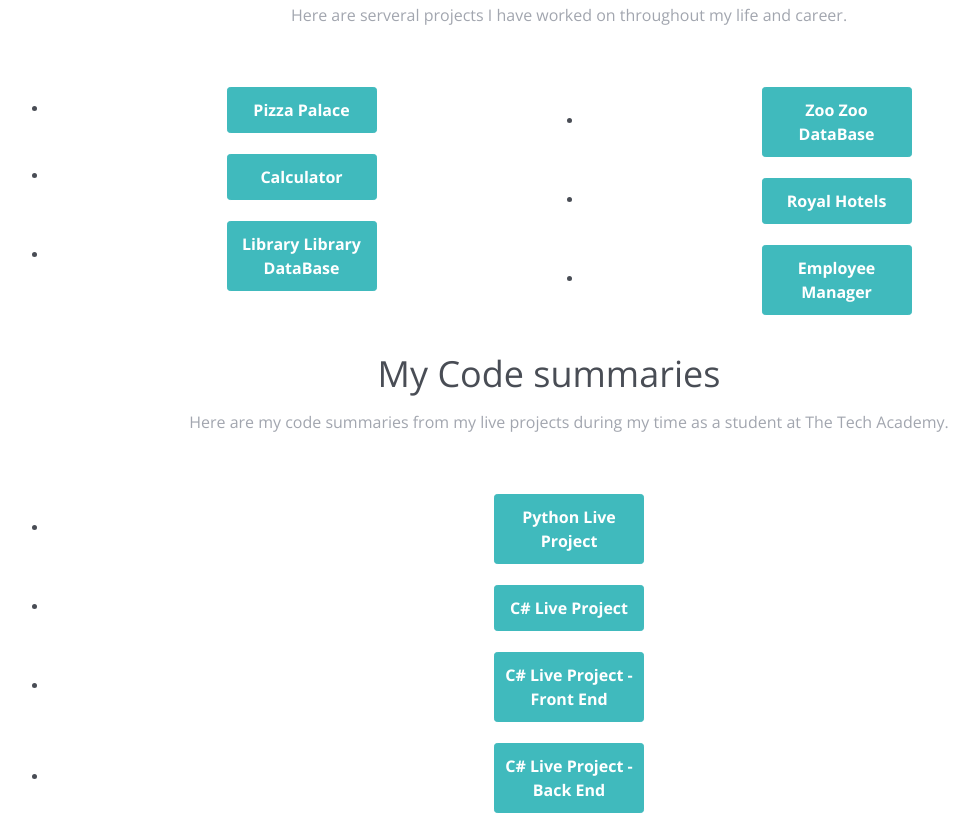
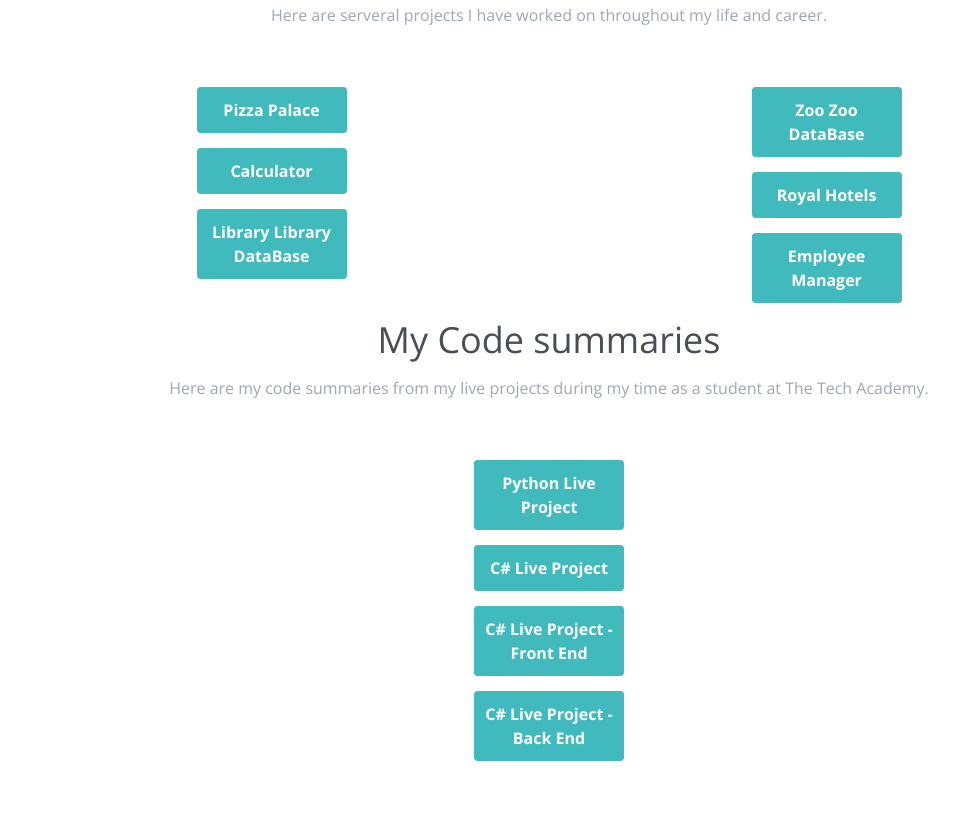
Before and after one commit to mjtb87/mjtb87.github.io, a plain HTML site: page index.html in a window 1280 px wide. Shown: the part 2683-3520 px from the top of the page, without its empty margins (91-1070 px from the left). Drawn offline with nearby package versions, Linux system fonts and the light colour scheme.

Commit message:
Update index.html

```diff
--- a/index.html
+++ b/index.html
@@ -247,45 +247,43 @@
             </div>
             <h3 class="section-title">My Projects</h3>
             <div class="lists">
-                <ul>
+
                     <p class="intro">Here are serveral projects I have worked on throughout my life and career. </p>
                     <div class="container">
                         <div class="row justify-content-start">
                             <div class="col-6">
-                                <li><a class="btn btn-sm btn-cta btn-primary popover-dismiss" data-container="body" data-toggle="popover" data-placement="top" data-content="A mock online order site for a pizza place HTML, CSS and Javascript." href="https://github.com/mjtb87/The-Tech-Academy-JavaScript-Coding-Projects/tree/master/pizza_palace">Pizza Palace</a></li>
-                                <br>
-                                <li><a class="btn btn-sm btn-cta btn-primary popover-dismiss" data-container="body" data-toggle="popover" data-placement="top" data-content="A simple calculator made with HTML, CSS and Javascript." href="https://github.com/mjtb87/The-Tech-Academy-Basic-JavaScript-Projects/blob/master/java_calculator.html">Calculator</a></li>
-                                <br>
-                                <li><a class="btn btn-sm btn-cta btn-primary popover-dismiss" data-container="body" data-toggle="popover" data-placement="top" data-content="A mock database for a library made with SQL, includes procedures." href=https://github.com/mjtb87/The-Tech-Academy-SQL-Coding-Projects.git>Library Library DataBase</a></li>
-                                <br>
+                                <a class="btn btn-sm btn-cta btn-primary popover-dismiss" data-container="body" data-toggle="popover" data-placement="top" data-content="A mock online order site for a pizza place HTML, CSS and Javascript." href="https://github.com/mjtb87/The-Tech-Academy-JavaScript-Coding-Projects/tree/master/pizza_palace">Pizza Palace</a>
+                                <p> </p>
+                                <a class="btn btn-sm btn-cta btn-primary popover-dismiss" data-container="body" data-toggle="popover" data-placement="top" data-content="A simple calculator made with HTML, CSS and Javascript." href="https://github.com/mjtb87/The-Tech-Academy-Basic-JavaScript-Projects/blob/master/java_calculator.html">Calculator</a>
+                                <p> </p>
+                                <a class="btn btn-sm btn-cta btn-primary popover-dismiss" data-container="body" data-toggle="popover" data-placement="top" data-content="A mock database for a library made with SQL, includes procedures." href=https://github.com/mjtb87/The-Tech-Academy-SQL-Coding-Projects.git>Library Library DataBase</a>
+                                <p> </p>
                             </div>
                             <div class="col-6">
-                                <li><a class="btn btn-sm btn-cta btn-primary popover-dismiss" data-container="body" data-toggle="popover" data-placement="top" data-content="A mock database for a zoo made with SQL, includes procedures." href=https://github.com/mjtb87/The-Tech-Academy-SQL-Coding-Projects/tree/master/zoo_db>Zoo Zoo DataBase</a></li>
-                                <br>
-                                <li><a class="btn btn-sm btn-cta btn-primary popover-dismiss" data-container="body" data-toggle="popover" data-placement="top" data-content="A mock website for hotel amenities, made with Python and the Django framework." href=https://github.com/mjtb87/The-Tech-Academy-Python-Coding-Projects/tree/master/src/mainapp>Royal Hotels</a></li>
-                                <br>
-                                <li><a class="btn btn-sm btn-cta btn-primary popover-dismiss" data-container="body" data-toggle="popover" data-placement="top" data-content="A mock online employee managment system made with C# and the Entity framework." href="https://github.com/mjtb87/The-Tech-Academy-JavaScript-Coding-Projects/tree/master/pizza_palace">Employee Manager</a></li>
-                                <br>
+                                <a class="btn btn-sm btn-cta btn-primary popover-dismiss" data-container="body" data-toggle="popover" data-placement="top" data-content="A mock database for a zoo made with SQL, includes procedures." href=https://github.com/mjtb87/The-Tech-Academy-SQL-Coding-Projects/tree/master/zoo_db>Zoo Zoo DataBase</a>
+                                <p> </p>
+                                <a class="btn btn-sm btn-cta btn-primary popover-dismiss" data-container="body" data-toggle="popover" data-placement="top" data-content="A mock website for hotel amenities, made with Python and the Django framework." href=https://github.com/mjtb87/The-Tech-Academy-Python-Coding-Projects/tree/master/src/mainapp>Royal Hotels</a>
+                                <p> </p>
+                                <a class="btn btn-sm btn-cta btn-primary popover-dismiss" data-container="body" data-toggle="popover" data-placement="top" data-content="A mock online employee managment system made with C# and the Entity framework." href="https://github.com/mjtb87/The-Tech-Academy-JavaScript-Coding-Projects/tree/master/pizza_palace">Employee Manager</a>
+                                <p> </p>
                             </div>
                         </div>
                     </div>
-                </ul>
+
             </div>
             <h1 class="section-title">My Code summaries</h1>
             <div class="lists">
-                <ul>
                     <p class="intro">Here are my code summaries from my live projects during my time as a student at The Tech Academy. </p>
                     <div class="col-12">
-                        <li><a class="btn btn-sm btn-cta btn-primary" href="https://github.com/mjtb87/Python-Live-Project-Code-Summary">Python Live Project</a></li>
-                        <br>
-                        <li><a class="btn btn-sm btn-cta btn-primary" href="https://github.com/mjtb87/C-Sharp-Live-Project-Code-Summary">C# Live Project</a></li>
-                        <br>
-                        <li><a class="btn btn-sm btn-cta btn-primary" href="https://github.com/mjtb87/Front-End-Live-Project-Code-Summary">C# Live Project - Front End</a></li>
-                        <br>
-                        <li><a class="btn btn-sm btn-cta btn-primary" href="https://github.com/mjtb87/Back-End-Live-Project-Code-Summary">C# Live Project - Back End</a></li>
+                        <a class="btn btn-sm btn-cta btn-primary" href="https://github.com/mjtb87/Python-Live-Project-Code-Summary">Python Live Project</a>
+                        <p> </p>
+                        <a class="btn btn-sm btn-cta btn-primary" href="https://github.com/mjtb87/C-Sharp-Live-Project-Code-Summary">C# Live Project</a>
+                        <p> </p>
+                        <a class="btn btn-sm btn-cta btn-primary" href="https://github.com/mjtb87/Front-End-Live-Project-Code-Summary">C# Live Project - Front End</a>
+                        <p> </p>
+                        <a class="btn btn-sm btn-cta btn-primary" href="https://github.com/mjtb87/Back-End-Live-Project-Code-Summary">C# Live Project - Back End</a>
                         <br>
                     </div>
-                </ul>
             </div>
         </div><!--//container-->
     </div><!--//features-->
```
